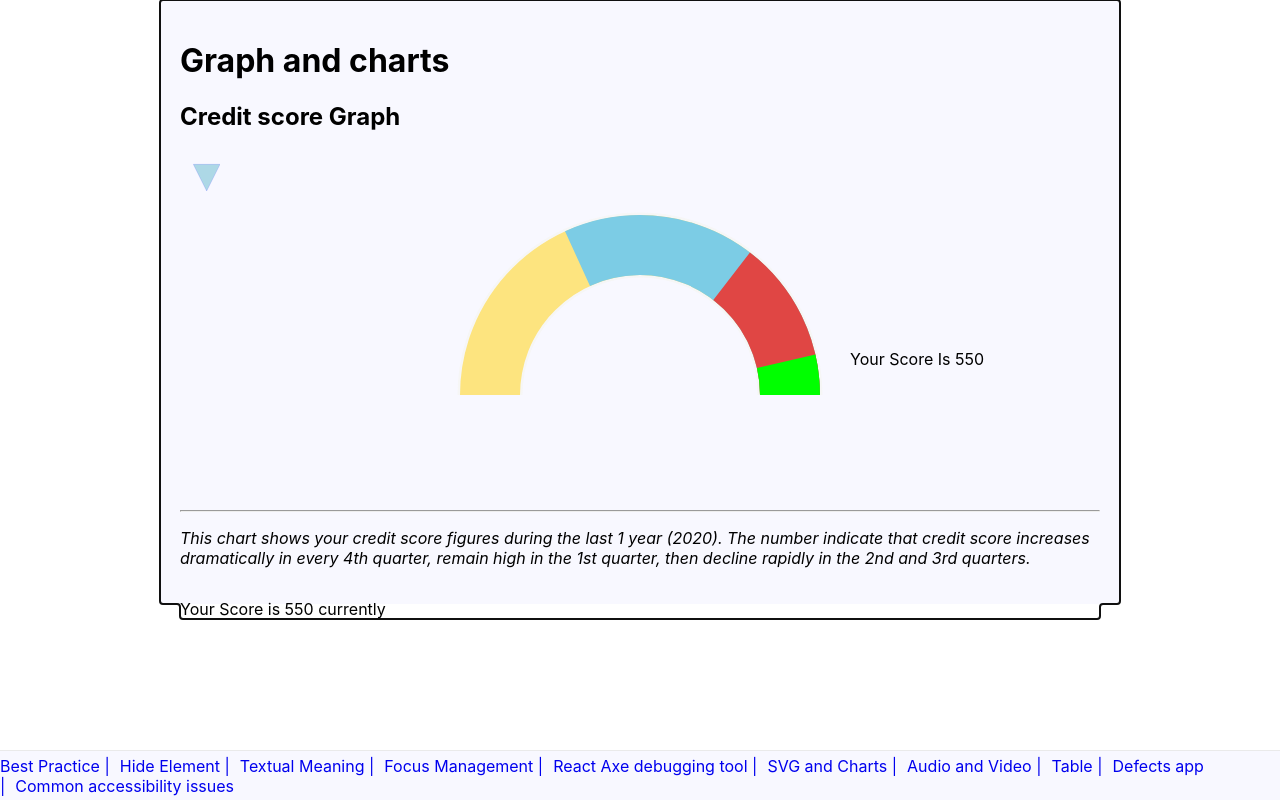
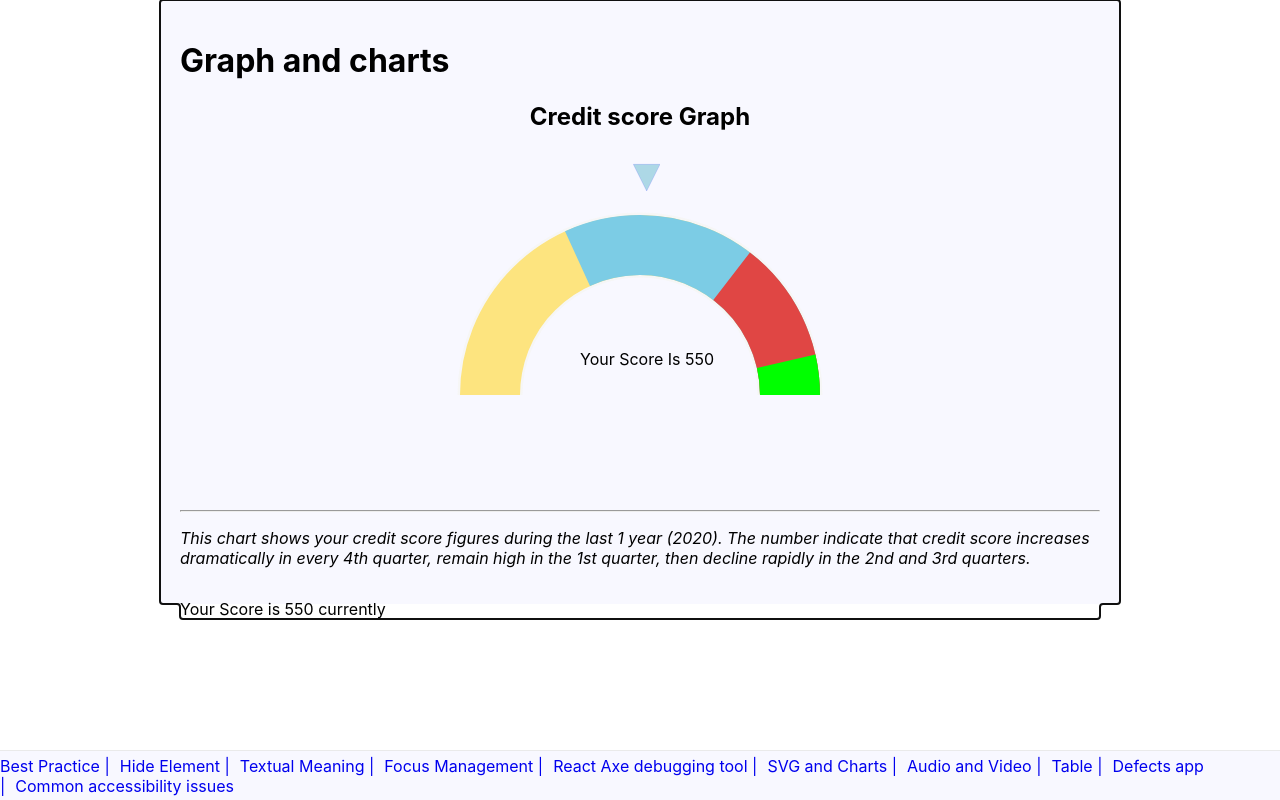
Before and after one commit to ritugupta64/spa-with-next.js, a Next.js app: page /graph in a window 1280 px wide. Built offline with nearby package versions, Linux system fonts and the light colour scheme.

Commit message:
feat/graph: fixed issues

```diff
--- a/components/graph/index.js
+++ b/components/graph/index.js
@@ -69,9 +69,12 @@ const Graph = () => (
     <div className="App">
       <div id="wrapper">
           <h2>Credit score Graph</h2>
-          <svg height="40px" viewBox="0 0 300 300" xmlns="http://www.w3.org/2000/svg">
-            <path d="M 100 100 L 300 100 L 200 300 z" fill="LightBlue" stroke="Blue" stroke-width="1" />
-          </svg>
+          <div className="meter-traingle">
+            <svg height="40px" viewBox="0 0 300 300" xmlns="http://www.w3.org/2000/svg">
+                <path d="M 100 100 L 300 100 L 200 300 z" fill="LightBlue" stroke="Blue" stroke-width="1" />
+            </svg>
+          </div>
+
           <svg id="meter" aria-labelledby="title" aria-describedby="desc" role="img">
             <title id="title">Depicts the Credit Score Guage Meter for you</title>
             <desc id="desc">Semi Circle with Yellow, blue , red and green color</desc>
@@ -79,14 +82,14 @@ const Graph = () => (
             <circle id="low" r="150" cx="50%" cy="50%" stroke="#FDE47F" stroke-width="60" stroke-dasharray="471, 943" fill="none"></circle>
             <circle id="avg" r="150" cx="50%" cy="50%" stroke="#7CCCE5" stroke-width="60" stroke-dasharray="300, 943" fill="none"></circle>
             <circle id="high" r="150" cx="50%" cy="50%" stroke="#E04644" stroke-width="60" stroke-dasharray="137, 943" fill="none"></circle>
-            <circle id="high" r="150" cx="50%" cy="50%" stroke="#00FF00" stroke-width="60" stroke-dasharray="34, 943" fill="none"></circle>
-            <text x="160" y="200" fill="black" transform="scale(1,-1) translate(510,-430)" aria-labelledby="content">Your Score Is 550</text>
+            <circle id="very-high" r="150" cx="50%" cy="50%" stroke="#00FF00" stroke-width="60" stroke-dasharray="34, 943" fill="none"></circle>
+            <text x="160" y="200" fill="black" transform="scale(1,-1) translate(240,-430)" aria-labelledby="content">Your Score Is 550</text>
           </svg>
           <div id="content">Your Score is 550 currently</div>
       </div>
       <hr/>
-      <div><HighchartsReact options = {config}/></div>
-      <p><i>This chart shows your credit score figures during the last 1 year (2020). The number indicate that credit score increases dramatically in every 4th quarter, remain high in the 1st quarter, then decline rapidly in the 2nd and 3rd quarters. </i></p>
+      <div className="App-highcharts"><HighchartsReact options = {config}/></div>
+      <p className="highcharts-summary"><i>This chart shows your credit score figures during the last 1 year (2020). The number indicate that credit score increases dramatically in every 4th quarter, remain high in the 1st quarter, then decline rapidly in the 2nd and 3rd quarters. </i></p>
     </div>
 );
 
--- a/styles/style.css
+++ b/styles/style.css
@@ -121,18 +121,22 @@ svg {
 }
 
 
-.highcharts-description{
-  visibility: hidden;
+#wrapper{
+  height: 400px;
 }
 
-#wrapper{
-  height: 400px;
+#wrapper h2, .meter-traingle{
+  text-align: center;
 }
 
 #meter{
   width: 100%;
   height: 100%;
   transform: rotateX(180deg);
+}
+
+.App-highcharts svg{
+  width: 100%;
 }
 
 .App-logo {
```
